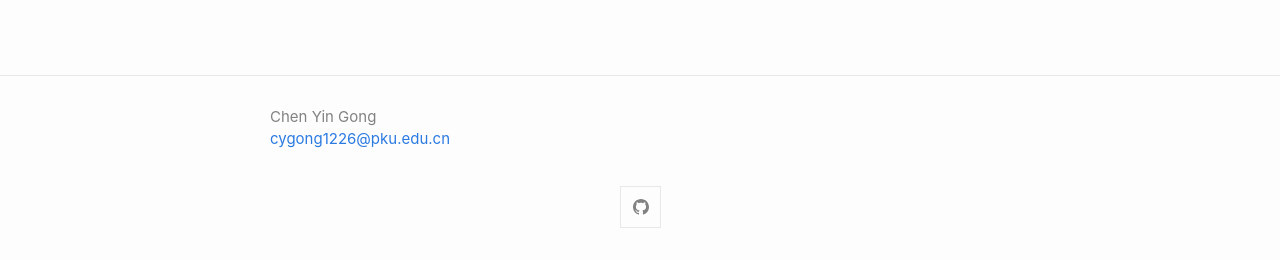
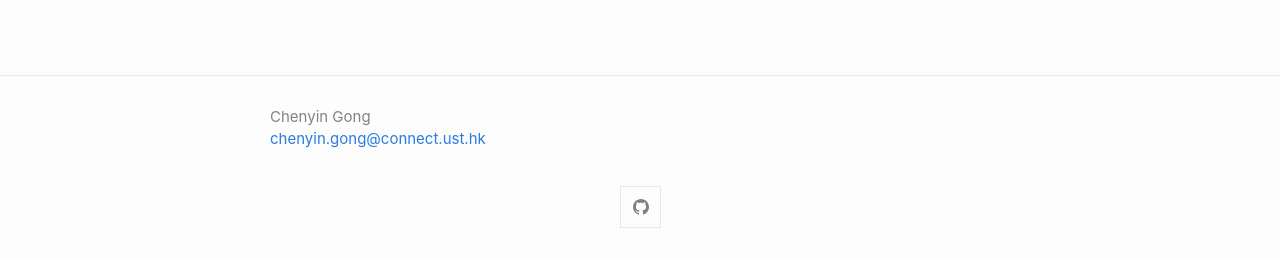
Before and after one commit to chenyingong/chenyingong.github.io, a Jekyll site: the page built from index.md, in a window 1280 px wide. Shown: the part 637-897 px from the top of the page. Built offline with Jekyll 4.4.1, drawn with Linux system fonts in a browser that asks for light colours; emoji names are drawn with the system emoji font.

Commit message:
Update _config.yml

```diff
--- a/_config.yml
+++ b/_config.yml
@@ -1,7 +1,7 @@
 title: CY'Log
 author:
-  name: Chen Yin Gong
-  email: cygong1226@pku.edu.cn
+  name: Chenyin Gong
+  email: chenyin.gong@connect.ust.hk
 description: > # this means to ignore newlines until "show_excerpts:"
 
 
```
